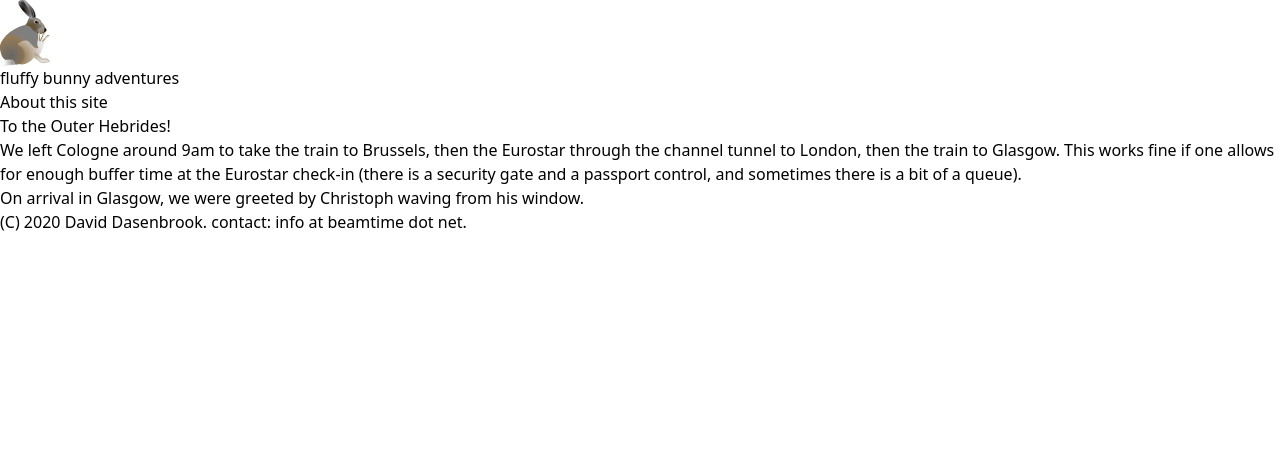
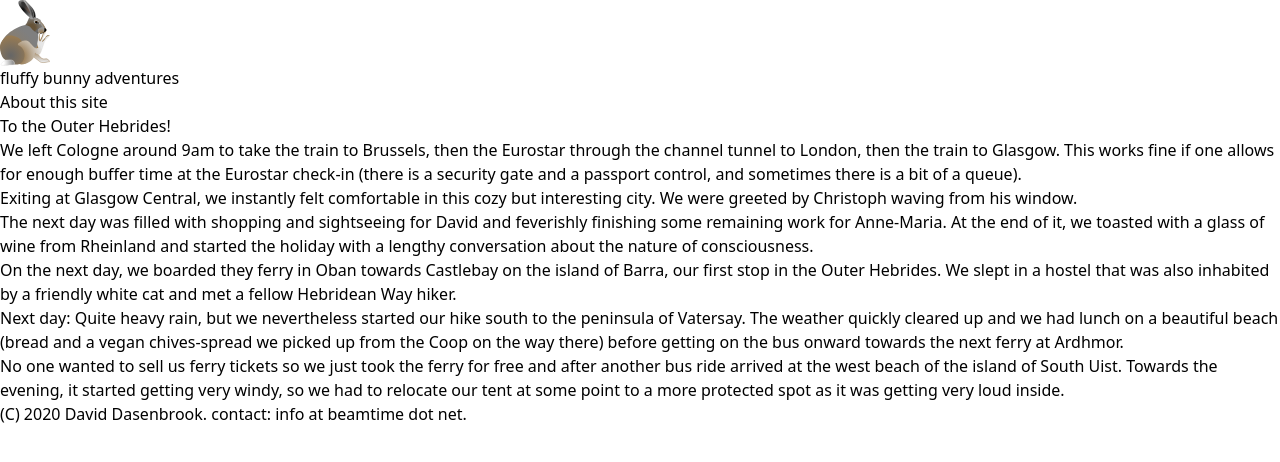
Before and after one commit to sometea/fluffybunnyadventures, an Eleventy site: page templates/content/posts/2022-07-17-to-the-outer-hebrides.md in a window 1280 px wide. Built offline with nearby package versions, Linux system fonts and the light colour scheme; Eleventy itself is replaced by a stand-in of ours; files that its build step writes are made by us from their sources.

Commit message:
Update Blog Post “2022-07-17-to-the-outer-hebrides”

```diff
--- a/templates/content/posts/2022-07-17-to-the-outer-hebrides.md
+++ b/templates/content/posts/2022-07-17-to-the-outer-hebrides.md
@@ -8,4 +8,12 @@ image: https://res.cloudinary.com/dgnntwrsy/image/upload/c_scale,w_879/v16580494
 ---
 We left Cologne around 9am to take the train to Brussels, then the Eurostar through the channel tunnel to London, then the train to Glasgow. This works fine if one allows for enough buffer time at the Eurostar check-in (there is a security gate and a passport control, and sometimes there is a bit of a queue).
 
-On arrival in Glasgow, we were greeted by Christoph waving from his window.
+Exiting at Glasgow Central, we instantly felt comfortable in this cozy but interesting city. We were greeted by Christoph waving from his window.
+
+The next day was filled with shopping and sightseeing for David and feverishly finishing some remaining work for Anne-Maria. At the end of it, we toasted with a glass of wine from Rheinland and started the holiday with a lengthy conversation about the nature of consciousness.
+
+On the next day, we boarded they ferry in Oban towards Castlebay on the island of Barra, our first stop in the Outer Hebrides. We slept in a hostel that was also inhabited by a friendly white cat and met a fellow Hebridean Way hiker.
+
+Next day: Quite heavy rain, but we nevertheless started our hike south to the peninsula of Vatersay. The weather quickly cleared up and we had lunch on a beautiful beach (bread and a vegan chives-spread we picked up from the Coop on the way there) before getting on the bus onward towards the next ferry at Ardhmor.
+
+No one wanted to sell us ferry tickets so we just took the ferry for free and after another bus ride arrived at the west beach of the island of South Uist. Towards the evening, it started getting very windy, so we had to relocate our tent at some point to a more protected spot as it was getting very loud inside.
```
